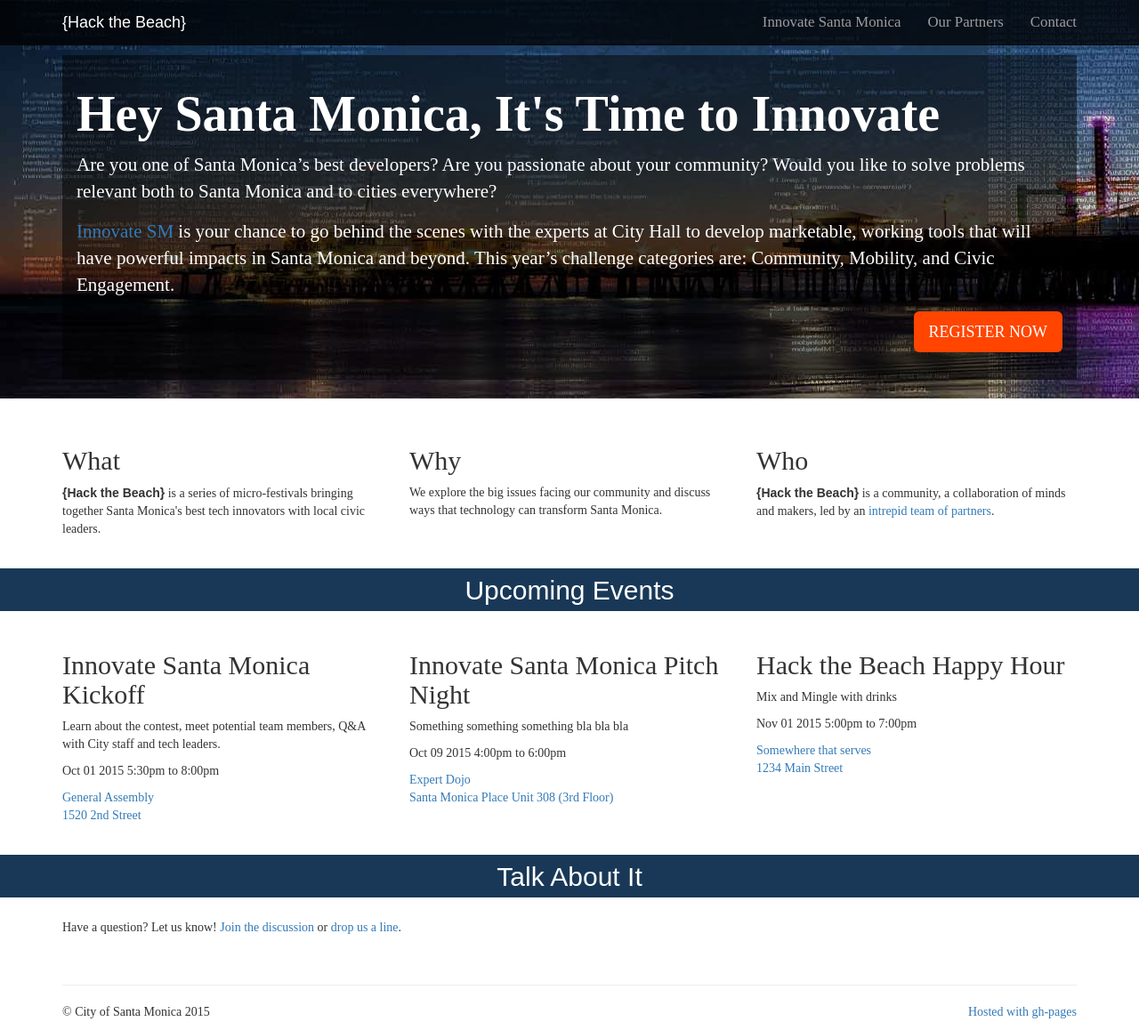
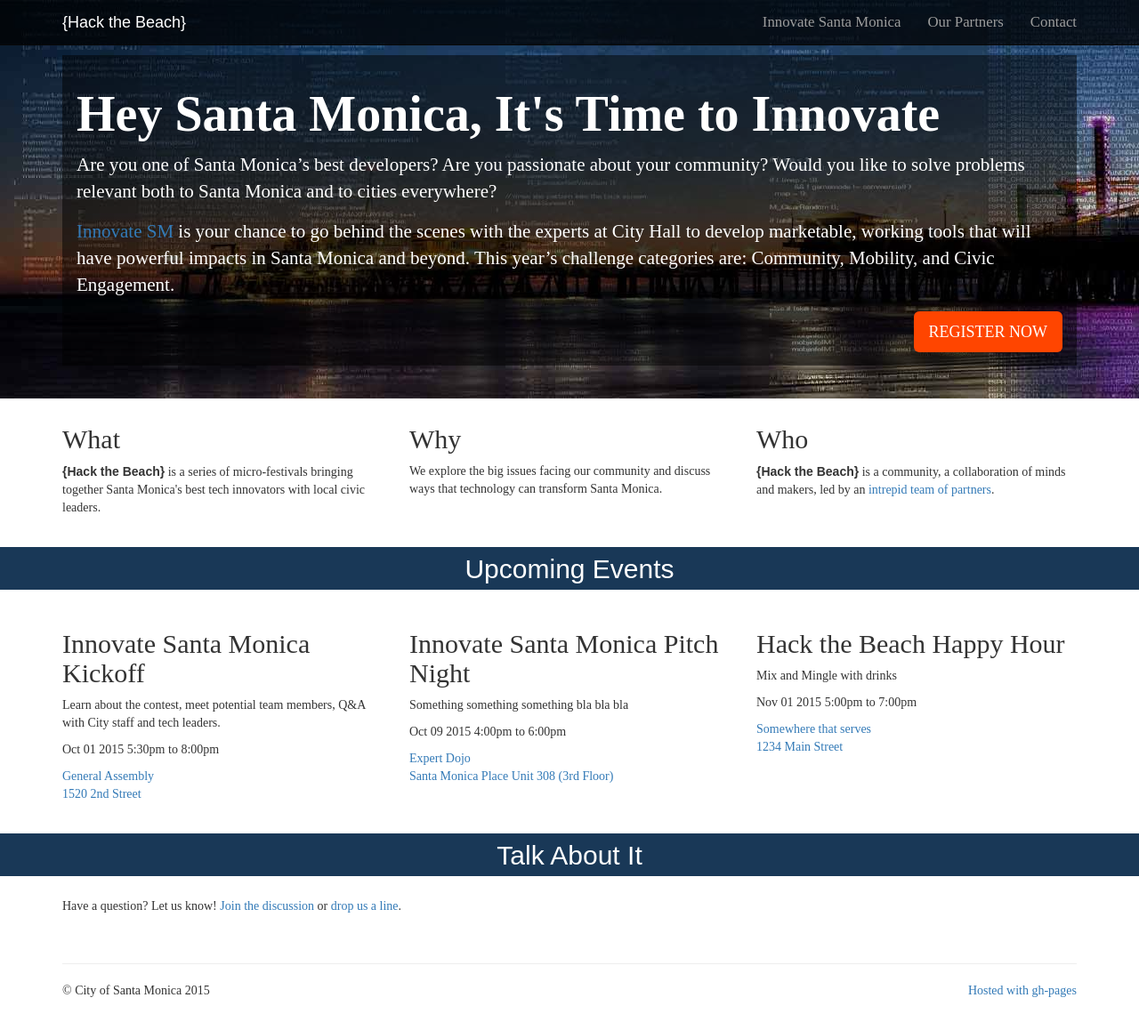
Before and after one commit to CityofSantaMonica/hackthebeach, a Jekyll site: the page built from index.html, in a window 1280 px wide and 1158 px high. Shown: the whole window at 89% size. Built offline with Jekyll 4.4.1, drawn with Linux system fonts in a browser that asks for light colours; nearby versions of some CDN libraries; comment, search, counter and statistics services are not loaded.

Commit message:
spacing cleanup on small screens

```diff
--- a/_sass/jumbotron.scss
+++ b/_sass/jumbotron.scss
@@ -4,12 +4,14 @@
   background: url('../assets/hero.jpg') no-repeat top left;
   color: $white;
   margin-bottom: 0;
-  padding-bottom: #{$spacer * 2};
+  padding-bottom: 0;
   min-height: 200px;
 
   .content {
     background: rgba(0, 0, 0, 0.5);
     padding: #{$spacer};
+    padding-bottom: 0;
+    margin-bottom: #{$spacer};
   }
 
   h1 {
@@ -22,6 +24,8 @@
   }
 
   @media #{$screen-sm} {
+    padding-bottom: #{$spacer * 2};
+
      .content {
        margin-top: #{$spacer * 2};
      }
--- a/_sass/section.scss
+++ b/_sass/section.scss
@@ -23,6 +23,7 @@
   padding: $sectionSpacer 0;
 }
 
-.section + .section {
+.section + .section,
+.jumbotron + .section{
   padding-top: 0;
 }
```
